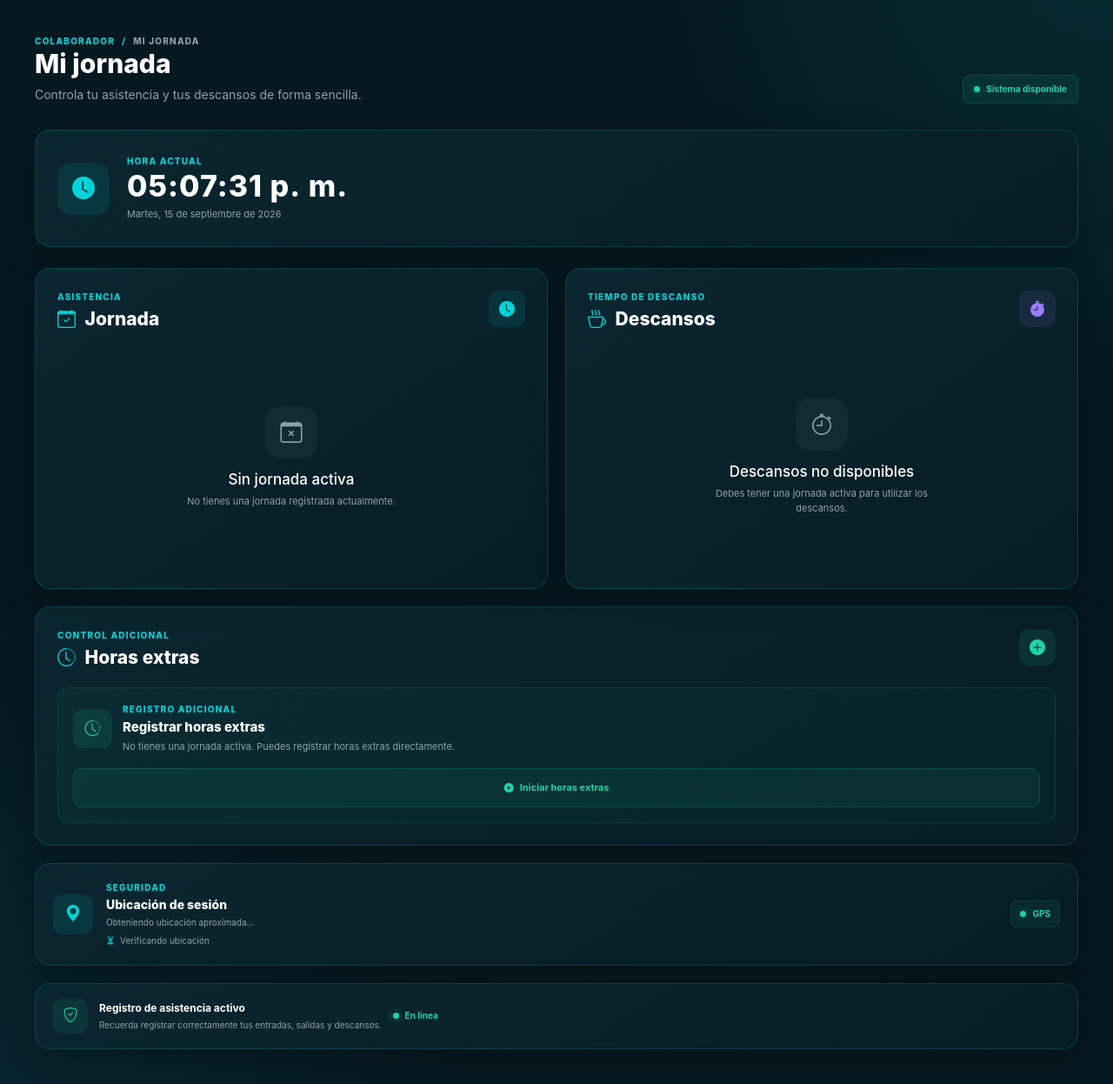
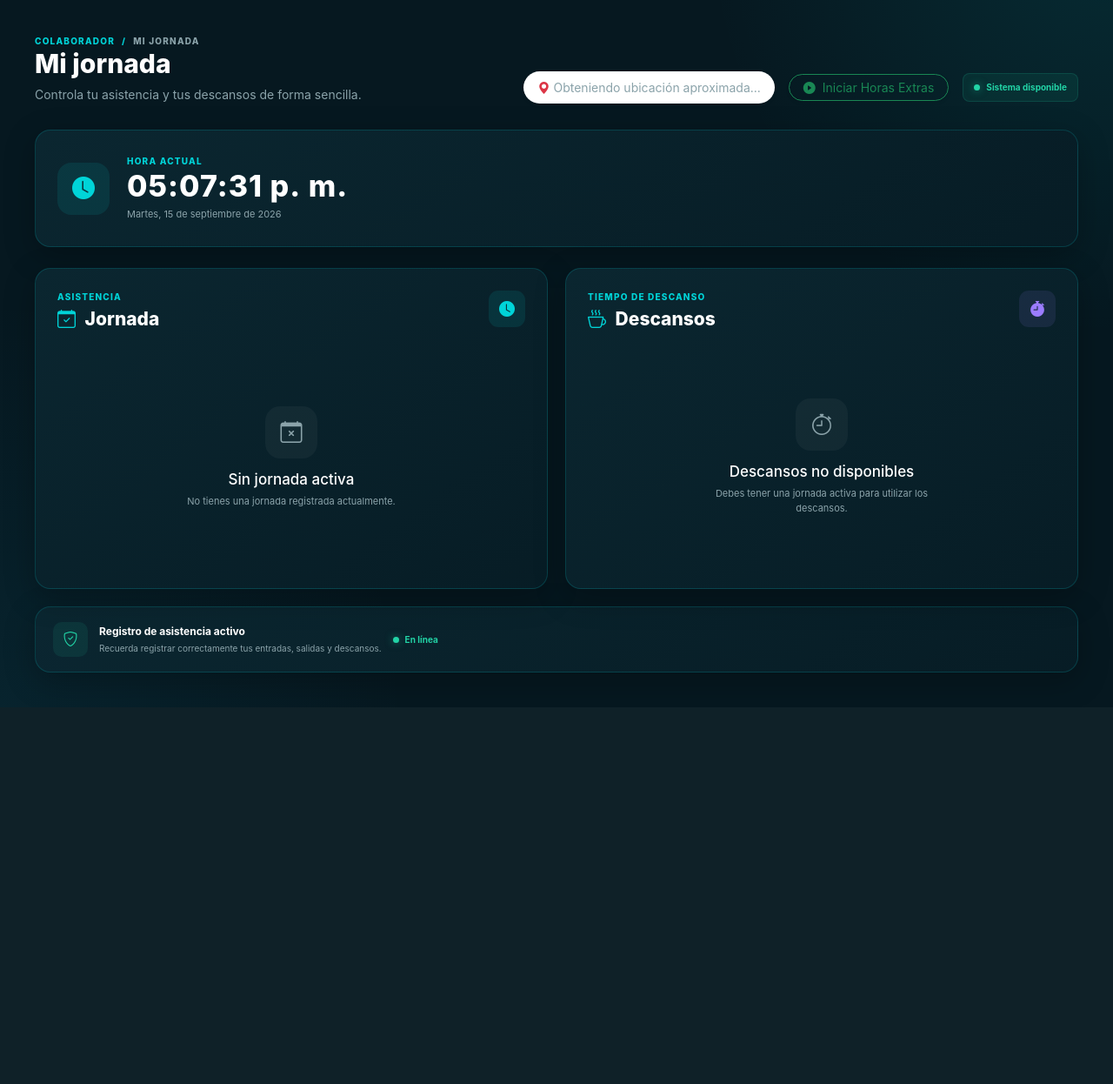
Before and after one commit to el-dino19/Attendix, a Flask app: page /Attendix/dashboard in a window 1280 px wide. Shown: the part 82-1328 px from the top of the page at 87% size. After the commit the page ends 864 px from the top, so only its background shows below. Run offline with Flask 3, Linux system fonts and the light colour scheme; the visitor is signed in with stand-in values (Sample User, id 1).

Commit message:
Actualiza dashboard y horas extras

```diff
--- a/app/templates/empleado/dashboard.html
+++ b/app/templates/empleado/dashboard.html
@@ -119,9 +119,38 @@
             Controla tu asistencia y tus descansos de forma sencilla.
           </p>
         </div>
-        <div class="status-online">
-          <span class="pulse-dot"></span>
-          Sistema disponible
+
+        <!-- Estado, Ubicación y Botón de Horas Extras Superior -->
+        <div class="d-flex align-items-center gap-3 flex-wrap">
+          <!-- Ubicación Integrada -->
+          <div class="d-flex align-items-center text-muted small bg-white px-3 py-2 rounded-pill shadow-sm">
+            <i class="bi bi-geo-alt-fill text-danger me-1"></i>
+            <span id="ubicacion-texto">Ubicación: Verificando...</span>
+          </div>
+
+          <!-- Botón de Horas Extras Rápido -->
+          {% if hora_extra_activa %}
+          <button
+            type="button"
+            class="btn btn-sm btn-success rounded-pill px-3 shadow-sm"
+            onclick="finalizarHorasExtras()"
+          >
+            <i class="bi bi-stop-circle-fill me-1"></i> Finalizar Horas Extras (<strong id="contador-horas-extras" data-inicio="{{ hora_extra_activa.inicio.isoformat() }}">00:00:00</strong>)
+          </button>
+          {% else %}
+          <button
+            type="button"
+            class="btn btn-sm btn-outline-success rounded-pill px-3 shadow-sm"
+            onclick="iniciarHorasExtras()"
+          >
+            <i class="bi bi-play-circle-fill me-1"></i> Iniciar Horas Extras
+          </button>
+          {% endif %}
+
+          <div class="status-online">
+            <span class="pulse-dot"></span>
+            Sistema disponible
+          </div>
         </div>
       </section>
 
@@ -352,111 +381,6 @@
         </section>
       </div>
 
-      <!-- Horas Extras -->
-      {% if hora_extra_activa %}
-      <section class="app-card horas-extras-section mt-4">
-        <div class="card-header">
-          <div>
-            <span class="card-label">CONTROL ADICIONAL</span>
-            <h2><i class="bi bi-clock-history"></i> Horas extras</h2>
-          </div>
-          <div class="card-header-icon green">
-            <i class="bi bi-plus-circle-fill"></i>
-          </div>
-        </div>
-        <div class="horas-extras-active">
-          <div class="horas-extras-status">
-            <div class="horas-extras-icon green">
-              <i class="bi bi-clock-fill"></i>
-            </div>
-            <div>
-              <span class="card-label">EN PROGRESO</span>
-              <h3>Horas extras activas</h3>
-            </div>
-          </div>
-          <div class="horas-extras-time">
-            <span>Tiempo trabajado</span>
-            <strong
-              id="contador-horas-extras"
-              data-inicio="{{ hora_extra_activa.inicio.isoformat() }}"
-              >00:00:00</strong
-            >
-          </div>
-          <div class="horas-extras-location">
-            <i class="bi bi-geo-alt-fill"></i>
-            <span
-              >{{ hora_extra_activa.ubicacion|default('Ubicación no registrada',
-              true) }}</span
-            >
-          </div>
-          <button
-            type="button"
-            class="btn-finalizar-horas-extras"
-            onclick="finalizarHorasExtras()"
-          >
-            <i class="bi bi-stop-circle-fill"></i> Finalizar horas extras
-          </button>
-        </div>
-      </section>
-      {% elif not jornada or jornada.salida %}
-      <section class="app-card horas-extras-section mt-4">
-        <div class="card-header">
-          <div>
-            <span class="card-label">CONTROL ADICIONAL</span>
-            <h2><i class="bi bi-clock-history"></i> Horas extras</h2>
-          </div>
-          <div class="card-header-icon green">
-            <i class="bi bi-plus-circle-fill"></i>
-          </div>
-        </div>
-        <div class="horas-extras-start">
-          <div class="horas-extras-start-content">
-            <div class="horas-extras-icon green">
-              <i class="bi bi-clock-history"></i>
-            </div>
-            <div>
-              <span class="card-label">REGISTRO ADICIONAL</span>
-              <h3>Registrar horas extras</h3>
-              {% if jornada and jornada.salida %}
-              <p>
-                Tu jornada terminó a las
-                <strong>{{ jornada.salida.strftime("%I:%M:%S %p") }}</strong>.
-                Puedes registrar tiempo adicional.
-              </p>
-              {% else %}
-              <p>
-                No tienes una jornada activa. Puedes registrar horas extras
-                directamente.
-              </p>
-              {% endif %}
-            </div>
-          </div>
-          <button
-            type="button"
-            class="btn-iniciar-horas-extras"
-            onclick="iniciarHorasExtras()"
-          >
-            <i class="bi bi-play-circle-fill"></i> Iniciar horas extras
-          </button>
-        </div>
-      </section>
-      {% endif %}
-
-      <!-- Ubicación / GPS -->
-      <section class="ubicacion-card mt-4">
-        <div class="ubicacion-icon"><i class="bi bi-geo-alt-fill"></i></div>
-        <div class="ubicacion-info">
-          <span class="card-label">SEGURIDAD</span>
-          <h3>Ubicación de sesión</h3>
-          <p id="ubicacion-texto">Obteniendo ubicación aproximada...</p>
-          <div class="ubicacion-status">
-            <i id="ubicacion-status-icon" class="bi bi-hourglass-split"></i>
-            <span id="ubicacion-status-text">Verificando ubicación</span>
-          </div>
-        </div>
-        <div class="system-online gps-status"><span></span> GPS</div>
-      </section>
-
       <!-- Información del Sistema -->
       <section class="system-info mt-4">
         <div class="system-info-icon"><i class="bi bi-shield-check"></i></div>
```
